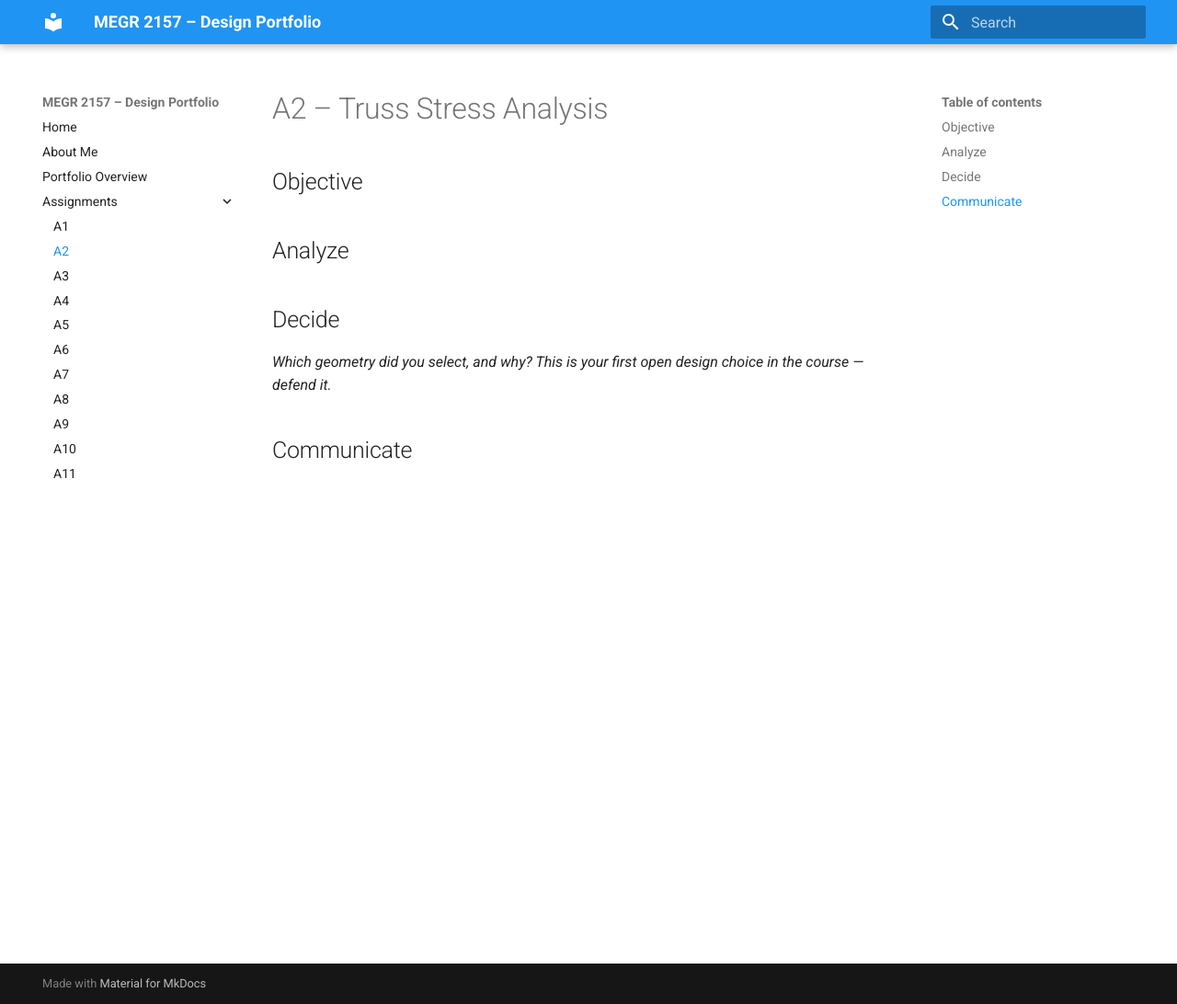
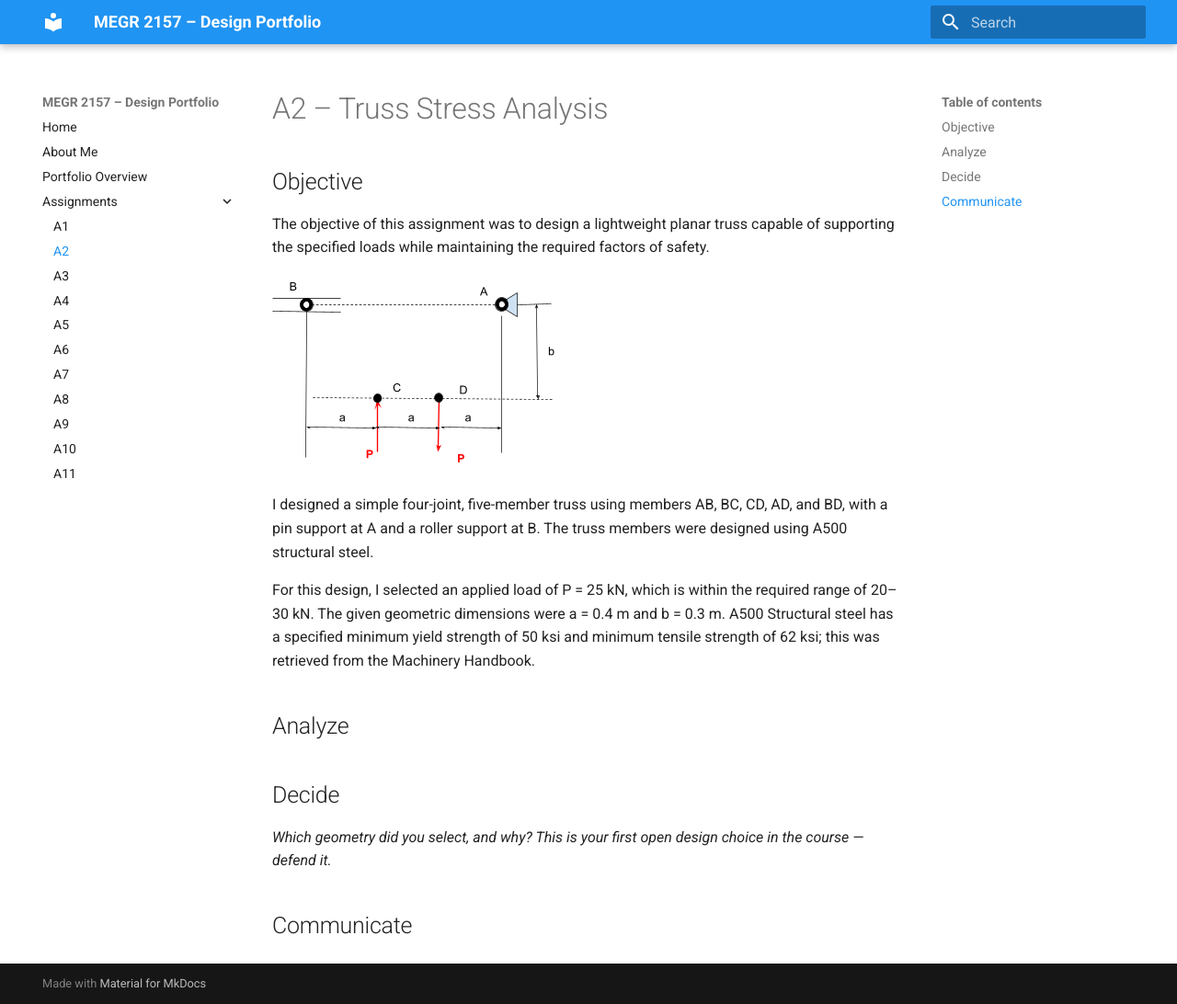
Before and after one commit to jcasillaspad/MEGR2157-Portfolio, an MkDocs documentation site: the page built from docs/assignments/A02/index.md, in a window 1280 px wide and 1092 px high. Shown: the whole window at 92% size. Built offline with MkDocs 1.6.1 and Material for MkDocs 9.7.7, drawn with Linux system fonts in a browser that asks for light colours.

Commit message:
Enhance assignment documentation with design objectives
Added objective details and design specifications for the truss assignment.

```diff
--- a/docs/assignments/A02/index.md
+++ b/docs/assignments/A02/index.md
@@ -1,7 +1,13 @@
 # A2 – Truss Stress Analysis
 
 ## Objective
+The objective of this assignment was to design a lightweight planar truss capable of supporting the specified loads while maintaining the required factors of safety.
 
+![Given Constraints](constraints.png)
+
+I designed a simple four-joint, five-member truss using members AB, BC, CD, AD, and BD, with a pin support at A and a roller support at B. The truss members were designed using A500 structural steel.
+
+For this design, I selected an applied load of P = 25 kN, which is within the required range of 20–30 kN. The given geometric dimensions were a = 0.4 m and b = 0.3 m. A500 Structural steel has a specified minimum yield strength of 50 ksi and minimum tensile strength of 62 ksi; this was retrieved from the Machinery Handbook.
 
 ## Analyze
 
```
